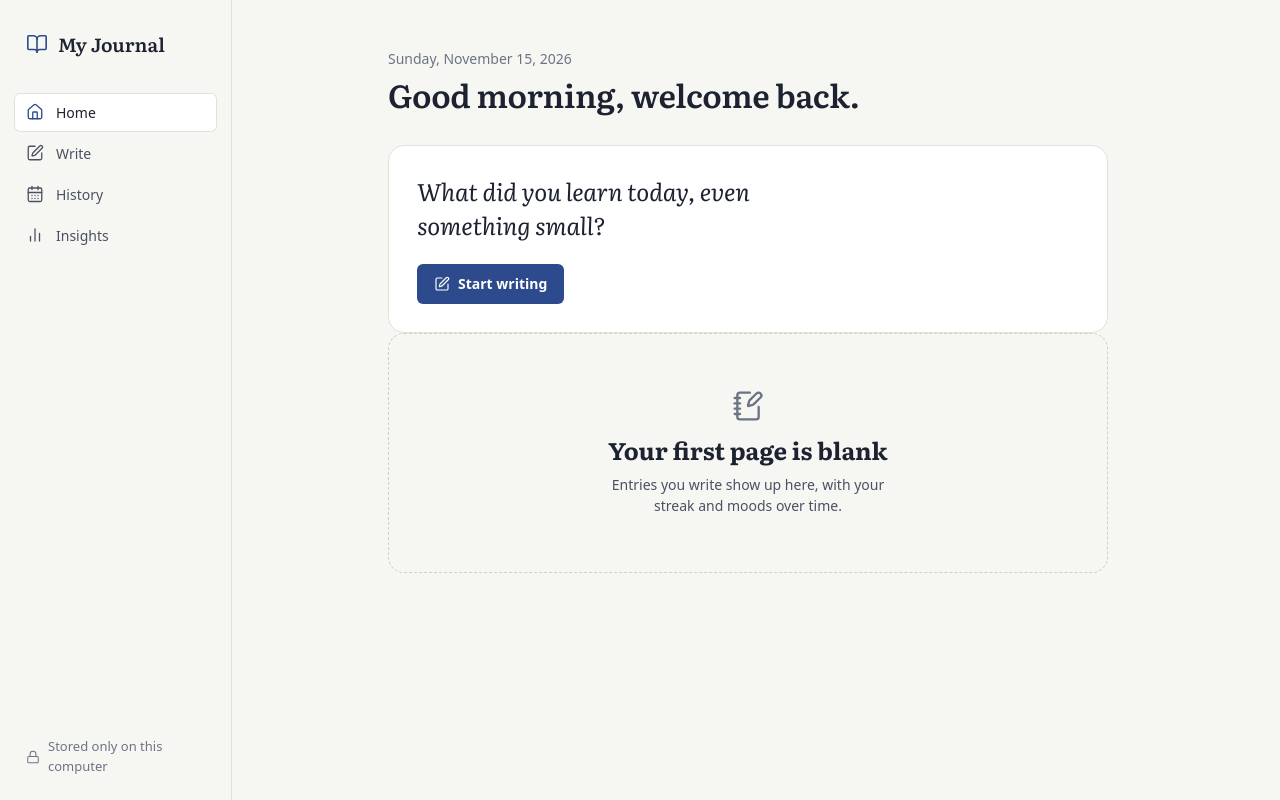
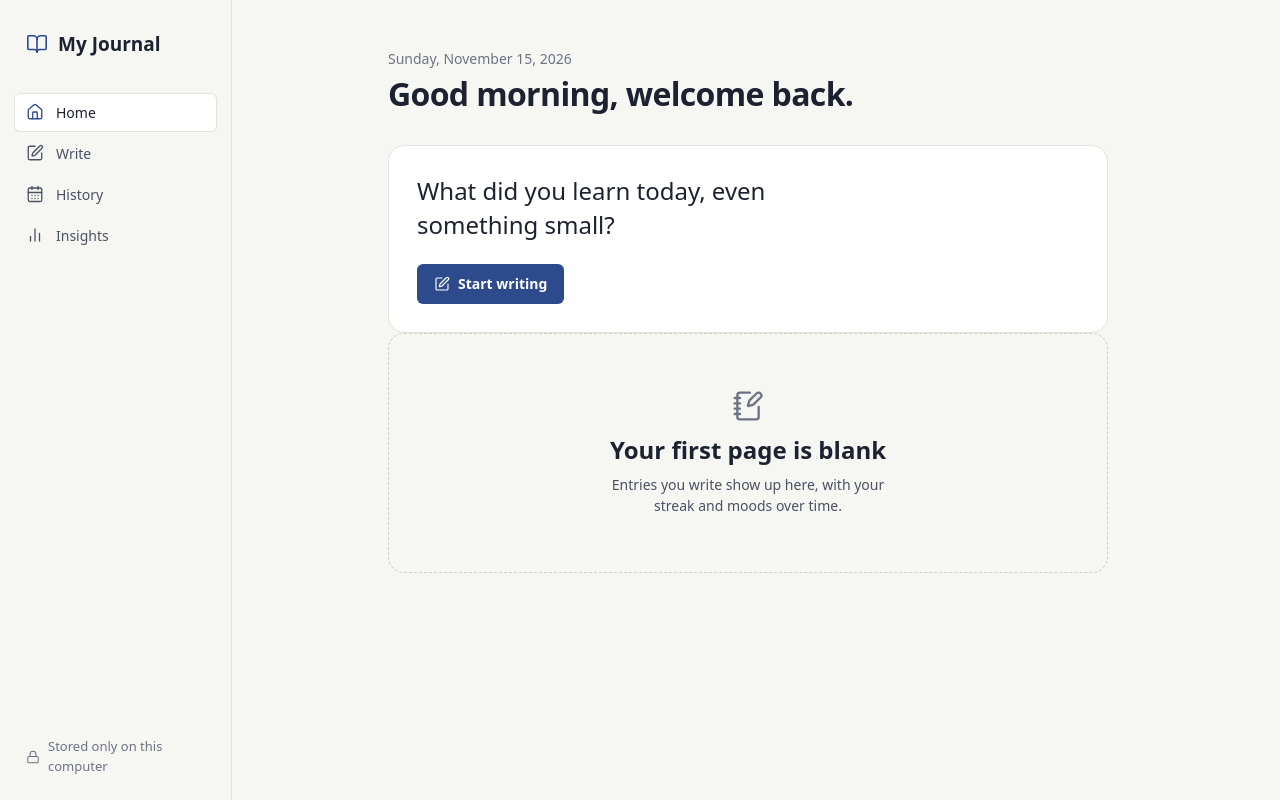
Before and after one commit to bibekshah47/daily-journal, a Flask app: page / in a window 1280 px wide. Run offline with Flask 3, Linux system fonts and the light colour scheme; data that the repository does not hold is empty.

Commit message:
Redesign UI: minimal font and layout updates

```diff
--- a/static/style.css
+++ b/static/style.css
@@ -8,21 +8,6 @@
    ========================================================================== */
 
 /* ---------- 1. Design tokens ---------- */
-
-@font-face {
-    font-family: "Literata";
-    src: url("vendor/fonts/literata-latin-wght-normal.woff2") format("woff2");
-    font-weight: 200 900;
-    font-style: normal;
-    font-display: swap;
-}
-@font-face {
-    font-family: "Literata";
-    src: url("vendor/fonts/literata-latin-wght-italic.woff2") format("woff2");
-    font-weight: 200 900;
-    font-style: italic;
-    font-display: swap;
-}
 
 :root {
     /* Paper and ink */
@@ -55,7 +40,7 @@
 
     /* Type */
     --font-ui: system-ui, -apple-system, "Segoe UI", Roboto, "Helvetica Neue", Arial, sans-serif;
-    --font-read: "Literata", "Iowan Old Style", Charter, Georgia, serif;
+    --font-read: system-ui, -apple-system, "Segoe UI", Roboto, "Helvetica Neue", Arial, sans-serif;
     --text-xs: 0.8125rem;   /* 13 */
     --text-sm: 0.875rem;    /* 14 */
     --text-md: 1rem;        /* 16 */
@@ -275,7 +260,7 @@ svg.lucide { width: 18px; height: 18px; stroke-width: 1.75; flex-shrink: 0; }
     font-family: var(--font-read);
     font-size: var(--text-3xl);
     font-weight: 600;
-    letter-spacing: -0.01em;
+    letter-spacing: -0.02em;
 }
 .page-kicker, .page-subtitle { color: var(--ink-faint); font-size: var(--text-sm); }
 .page-kicker { margin-bottom: 6px; }
@@ -417,6 +402,7 @@ a.entry-row:hover, .entry-row.has-actions:hover { border-color: var(--rule-stron
     font-family: var(--font-read);
     font-size: var(--text-lg);
     font-weight: 600;
+    letter-spacing: -0.02em;
 }
 .entry-row-preview {
     margin-top: 6px;
@@ -524,7 +510,6 @@ a.entry-row:hover, .entry-row.has-actions:hover { border-color: var(--rule-stron
 .today-prompt {
     font-family: var(--font-read);
     font-size: var(--text-xl);
-    font-style: italic;
     line-height: 1.4;
     max-width: 30ch;
 }
@@ -609,7 +594,7 @@ a.entry-row:hover, .entry-row.has-actions:hover { border-color: var(--rule-stron
     font-family: var(--font-read);
     font-size: var(--text-3xl);
     font-weight: 600;
-    letter-spacing: -0.01em;
+    letter-spacing: -0.02em;
 }
 .compose-title::placeholder { color: var(--rule-strong); }
 .compose-title:focus { outline: none; }
@@ -710,7 +695,7 @@ a.entry-row:hover, .entry-row.has-actions:hover { border-color: var(--rule-stron
 .journal-editor .ql-editor.ql-blank::before {
     left: 24px; right: 24px;
     color: var(--ink-faint);
-    font-style: italic;
+    font-style: normal;
 }
 .journal-editor .ql-editor h2 { font-size: 1.35em; margin: 0.6em 0 0.2em; }
 .journal-editor .ql-editor h3 { font-size: 1.15em; margin: 0.6em 0 0.2em; }
@@ -926,7 +911,7 @@ a.entry-row:hover, .entry-row.has-actions:hover { border-color: var(--rule-stron
     font-family: var(--font-read);
     font-size: var(--text-3xl);
     font-weight: 600;
-    letter-spacing: -0.01em;
+    letter-spacing: -0.02em;
     overflow-wrap: anywhere;
 }
 @media (max-width: 760px) { .reading-title { font-size: var(--text-2xl); } }
@@ -947,7 +932,6 @@ a.entry-row:hover, .entry-row.has-actions:hover { border-color: var(--rule-stron
     padding-left: 18px;
     border-left: 3px solid var(--rule-strong);
     color: var(--ink-soft);
-    font-style: italic;
 }
 
 .saved-reflection {
```
Also changed, not shown: static/vendor/fonts/literata-latin-wght-italic.woff2 (deleted), static/vendor/fonts/literata-latin-wght-normal.woff2 (deleted), 1 other file.
